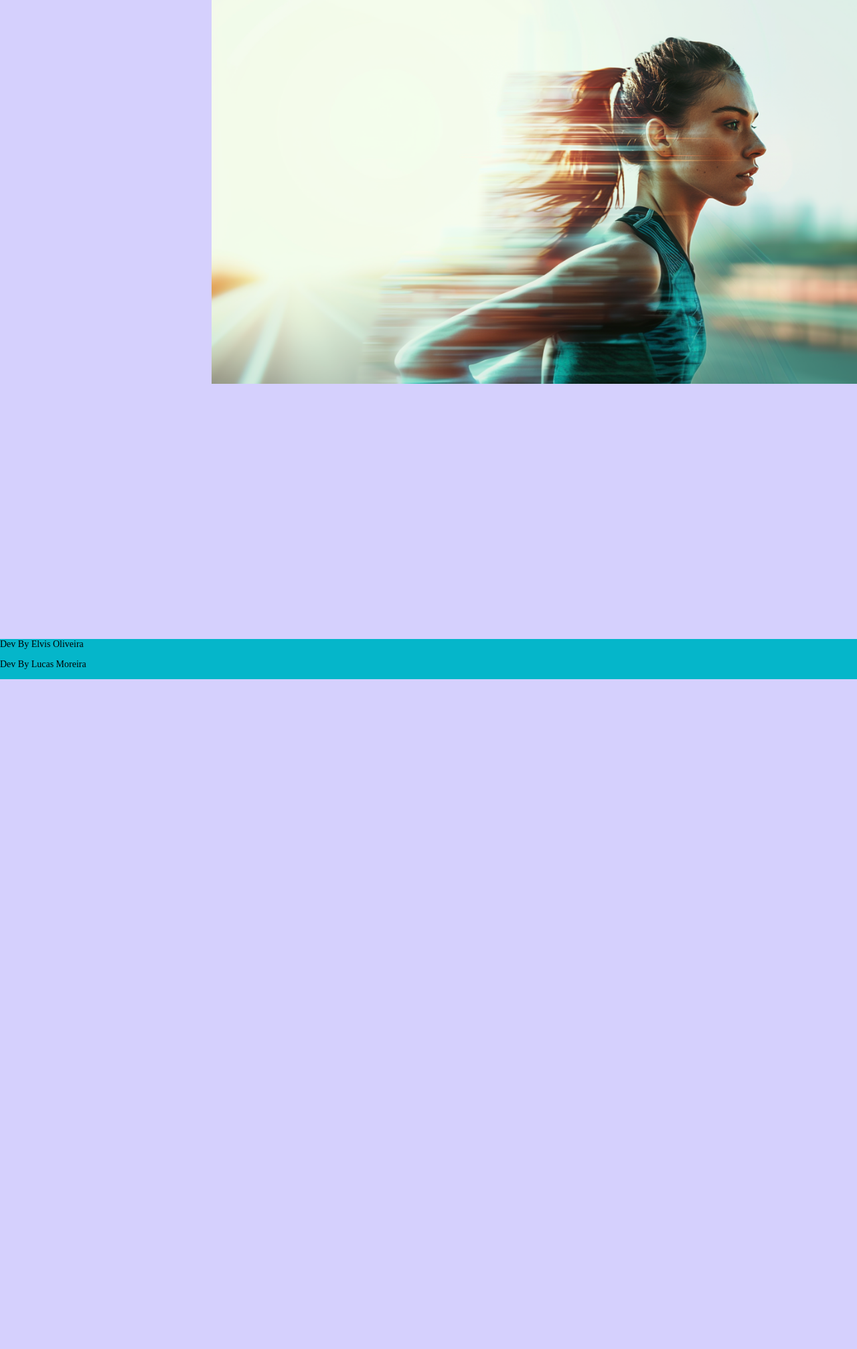
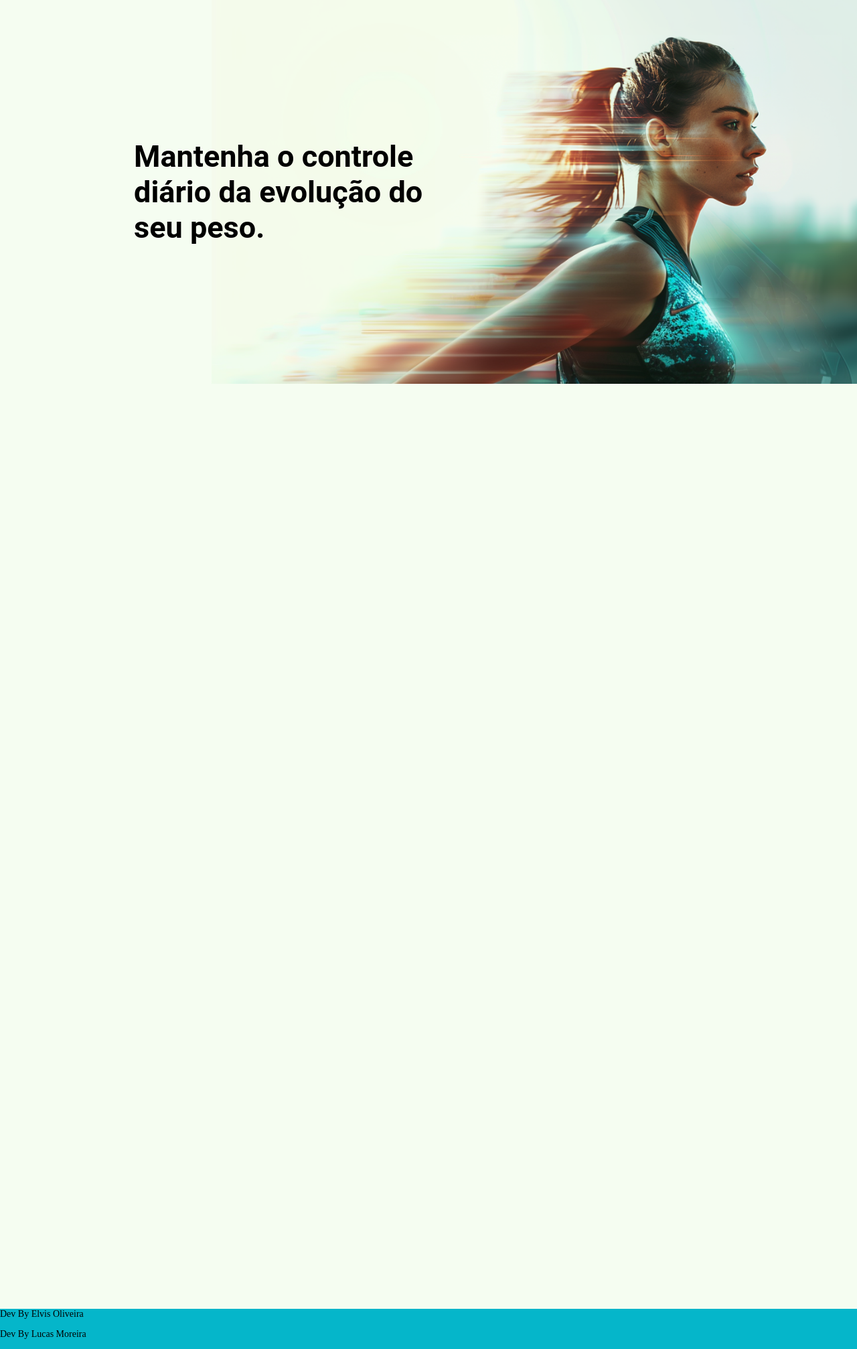
Before and after one commit to elvismota00/pagina_tcc, a PHP site: page / in a window 1280 px wide. Shown: the part 60-2074 px from the top of the page at 67% size. Before the commit the page ends 1074 px from the top, so only its background shows below. Run offline with PHP 8.4, Linux system fonts and the light colour scheme; some web fonts are replaced.

Commit message:
adicionando texto h2

```diff
--- a/index.html
+++ b/index.html
@@ -28,7 +28,10 @@
         </header>
 
         <main>
-            <div class="viewport">
+            <div class="container">
+                <div class="frase_h2">
+                    <h2>Mantenha o controle diário da evolução do seu peso.</h2>
+                </div>
             </div>
         </main>
 
--- a/style.css
+++ b/style.css
@@ -1,7 +1,7 @@
 body {
     margin: 0;
-    background: #d5d0fd;
-    background-image: url(imagens/photo_woman2.png);
+    background: #f5fdf1;
+    background-image: url(imagens/woman_background_white.png);
     background-repeat: no-repeat;
     background-position: right top;
     background-attachment: scroll;
@@ -79,8 +79,16 @@ nav ul li a:hover {
 }
 /* -------cabeçalho fim------- */
 
-.viewport {
-    height: 1000px;
+.container {
+    height: 2000px;
+}
+
+.frase_h2 {
+    width: 500px;
+    font-size: 30px;
+    font-family: roboto;
+    padding-top: 230px;
+    padding-left: 200px;
 }
 
 footer {
@@ -88,8 +96,6 @@ footer {
     height: 60px;
     background-color: #05B6CA;
     position: relative;
-    bottom: 0;
-    left: 0;
     font-family: roboto-light;
     font-size: 14px;
 }
```
Also changed, not shown: imagens/woman_background_white.png (added).
